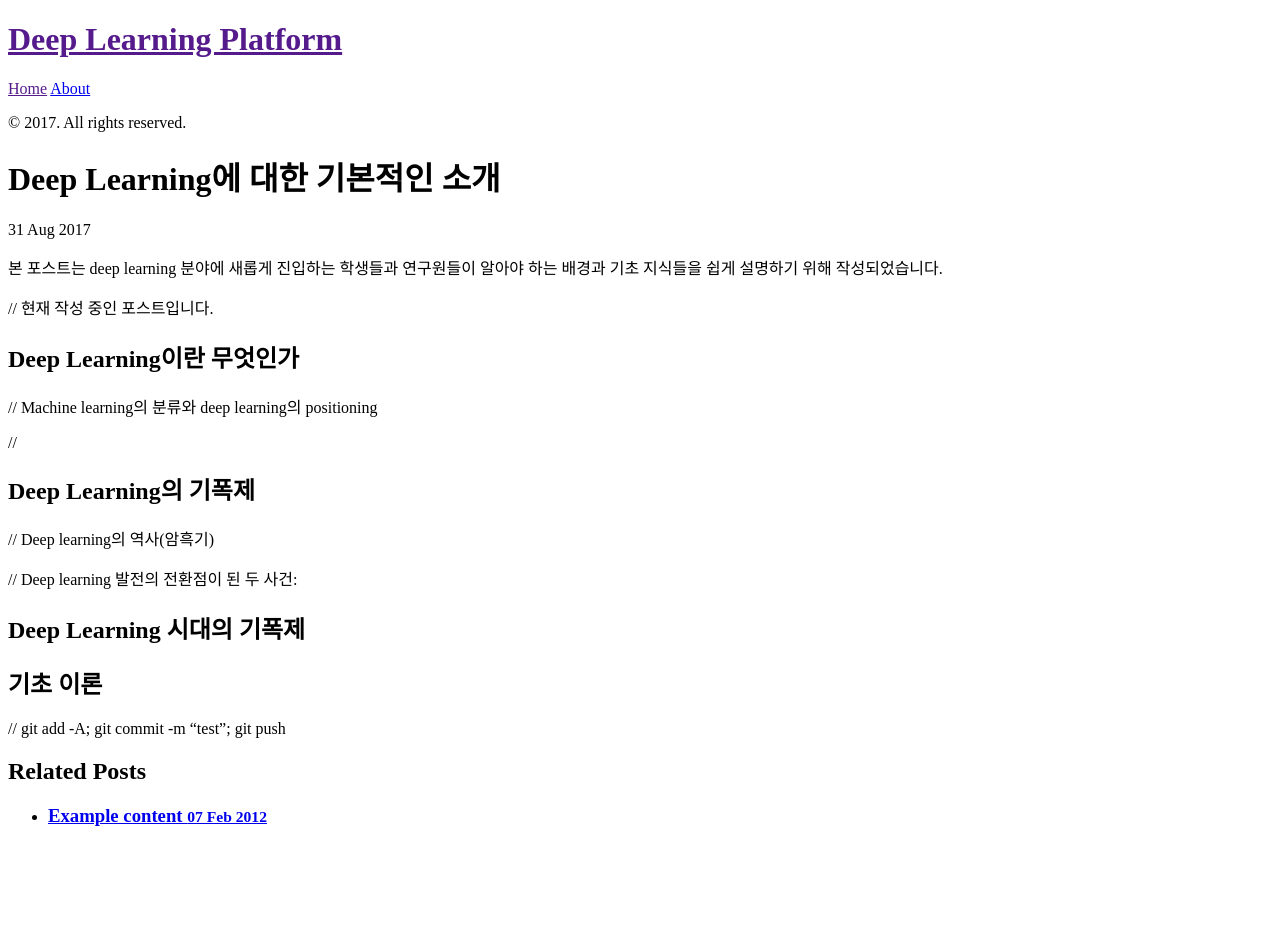
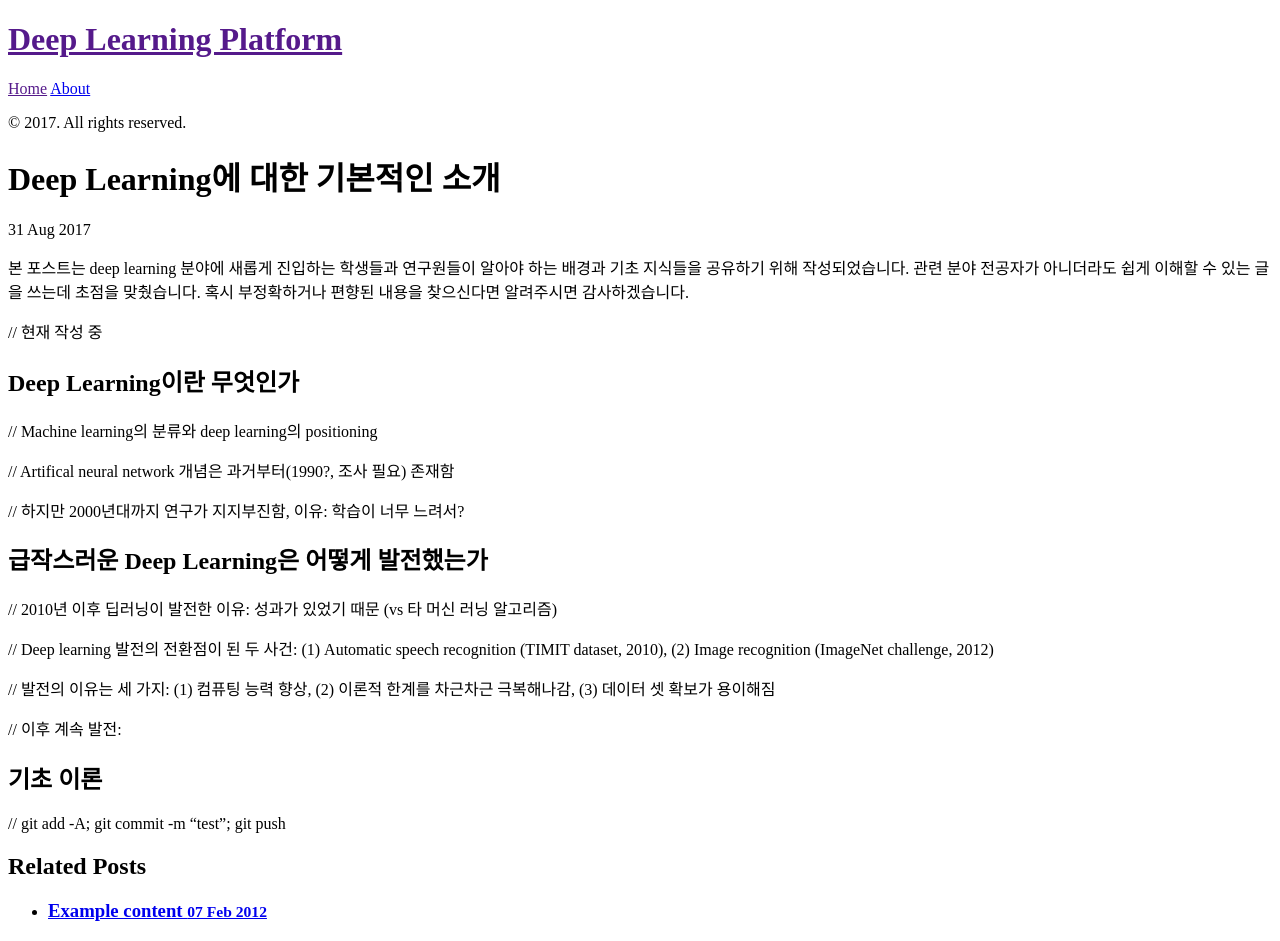
Before and after one commit to shnoh171/shnoh171.github.io, a Jekyll site: the page built from _posts/2017-08-31-introduction-to-deep-learning.md, in a window 1280 px wide. Built offline with Jekyll 4.4.1, drawn with Linux system fonts in a browser that asks for light colours; Markdown is read by kramdown in place of the engine named in the settings; before the commit the page ends 900 px from its top, so only the background shows below that.

Commit message:
Introduction to deep learning

```diff
--- a/_posts/2017-08-31-introduction-to-deep-learning.md
+++ b/_posts/2017-08-31-introduction-to-deep-learning.md
@@ -1,25 +1,31 @@
 ---
 layout: post
 title: Deep Learning에 대한 기본적인 소개
+categories:
+- test
 ---
 
-본 포스트는 deep learning 분야에 새롭게 진입하는 학생들과 연구원들이 알아야 하는 배경과 기초 지식들을 쉽게 설명하기 위해 작성되었습니다.
+본 포스트는 deep learning 분야에 새롭게 진입하는 학생들과 연구원들이 알아야 하는 배경과 기초 지식들을 공유하기 위해 작성되었습니다. 관련 분야 전공자가 아니더라도 쉽게 이해할 수 있는 글을 쓰는데 초점을 맞췄습니다. 혹시 부정확하거나 편향된 내용을 찾으신다면 알려주시면 감사하겠습니다.
 
-// 현재 작성 중인 포스트입니다.
+// 현재 작성 중
 
 ## Deep Learning이란 무엇인가
 
 // Machine learning의 분류와 deep learning의 positioning
 
-//
+// Artifical neural network 개념은 과거부터(1990?, 조사 필요) 존재함
 
-## Deep Learning의 기폭제
+// 하지만 2000년대까지 연구가 지지부진함, 이유: 학습이 너무 느려서?
 
-// Deep learning의 역사(암흑기)
+## 급작스러운 Deep Learning은 어떻게 발전했는가
 
-// Deep learning 발전의 전환점이 된 두 사건:
+// 2010년 이후 딥러닝이 발전한 이유: 성과가 있었기 때문 (vs 타 머신 러닝 알고리즘)
 
-## Deep Learning 시대의 기폭제
+// Deep learning 발전의 전환점이 된 두 사건: (1) Automatic speech recognition (TIMIT dataset, 2010), (2) Image recognition (ImageNet challenge, 2012)
+
+// 발전의 이유는 세 가지: (1) 컴퓨팅 능력 향상, (2) 이론적 한계를 차근차근 극복해나감, (3) 데이터 셋 확보가 용이해짐
+
+// 이후 계속 발전:
 
 ## 기초 이론
 
```
